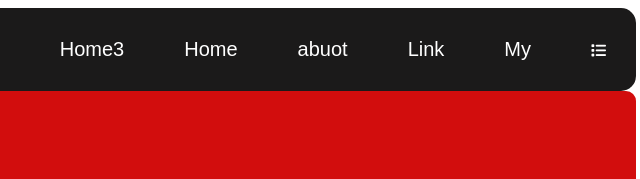
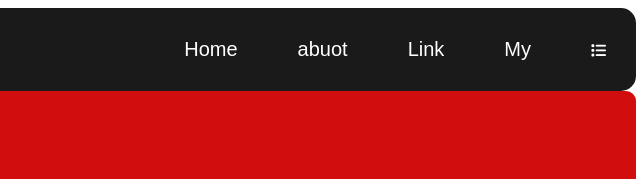
Before and after one commit to Fawzybasuony/f-5, a plain HTML site: page index.html in a window 1280 px wide. Shown: the top 179 px of the page, 636-1276 px from the left. Drawn offline with Linux system fonts and the light colour scheme.

Commit message:
index.html

```diff
--- a/index.html
+++ b/index.html
@@ -12,7 +12,7 @@
 <body>
 
       <nav class="nav1">
-          <a class="a" href=""> Home3</a>
+
 
           <a class="a" href=""> Home</a>
           <a href="">abuot</a>
```
